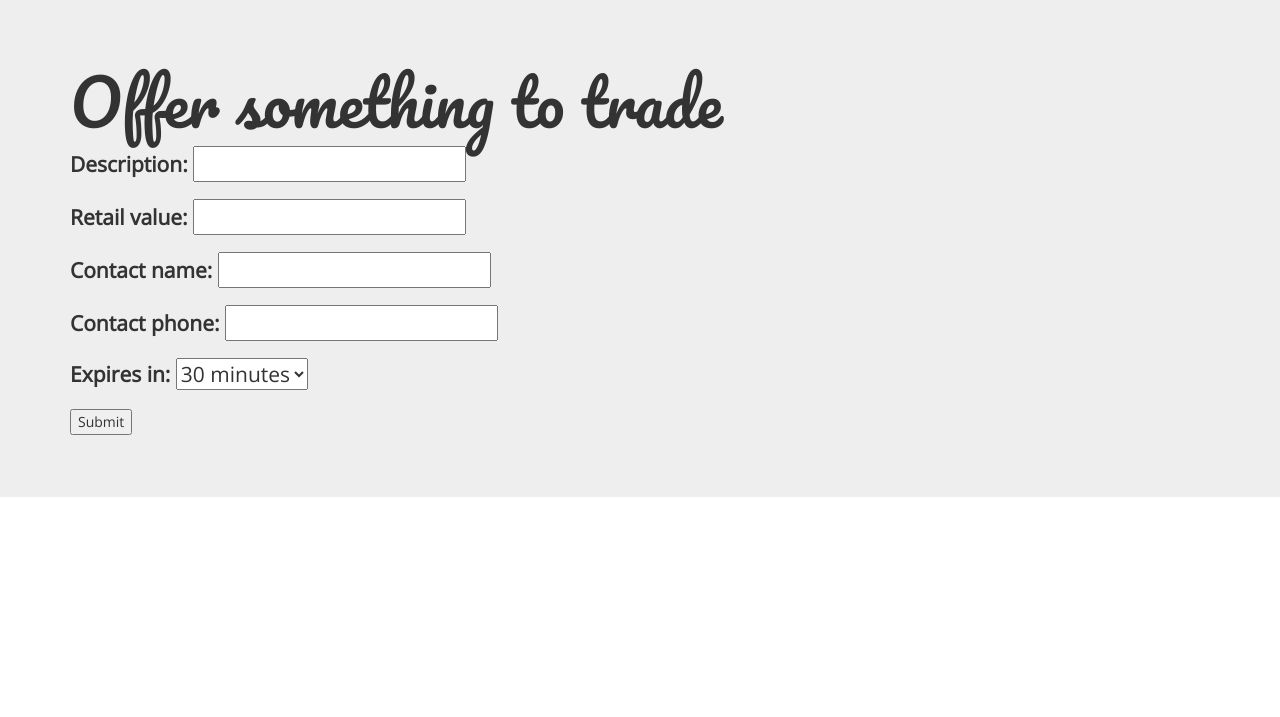
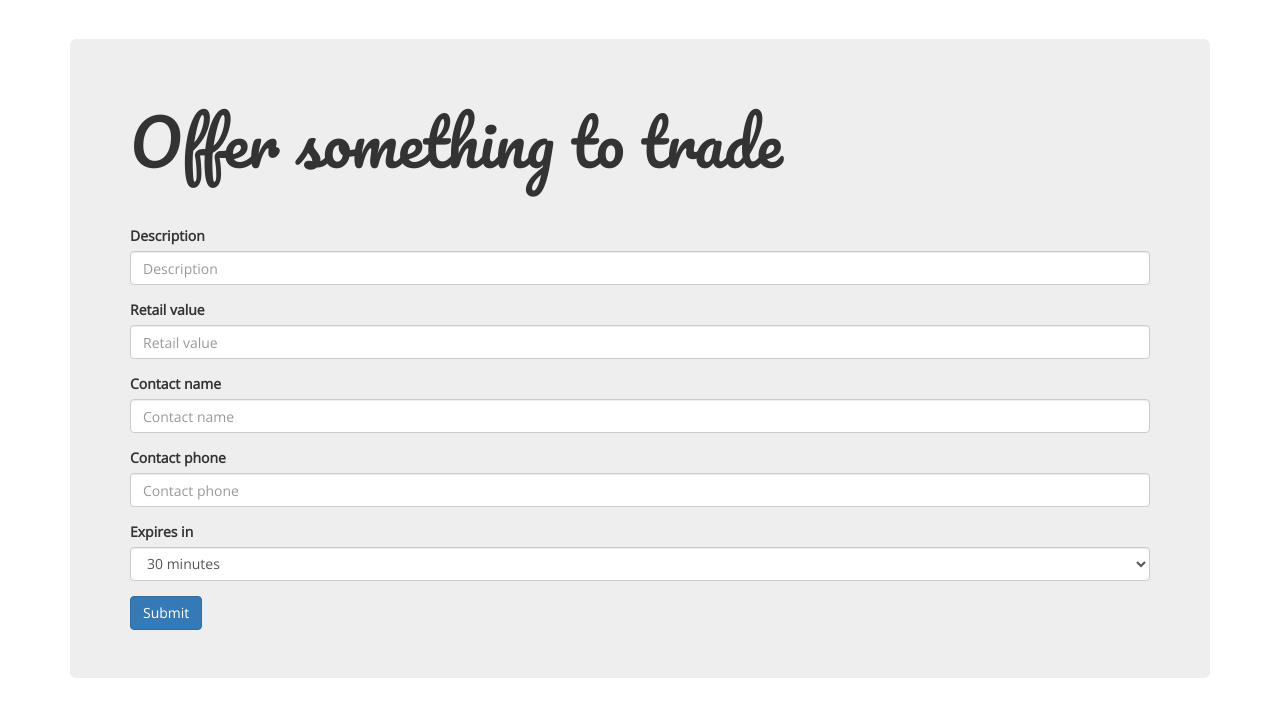
Before and after one commit to lawsonpd/pepperclove, a Django app: page /trade/ in a window 1280 px wide. Shown: the part 51-768 px from the top of the page. Run offline with Django 3.2, Linux system fonts and the light colour scheme; the visitor is signed in with stand-in values (Sample User, id 1); data that the repository does not hold is empty; some libraries are stand-ins or nearby versions.

Commit message:
Fix template stuff and test submitting offers and bidding.

```diff
--- a/twofortwo/tradefood/forms.py
+++ b/twofortwo/tradefood/forms.py
@@ -23,7 +23,7 @@ DURATION_CHOICES = (
 
 class OfferFormCustom(forms.Form):
   description = forms.CharField(label="Description", max_length=100)
-  retail_value = forms.FloatField(label="Retail value", required=False)
+  retail_value = forms.FloatField(label="Retail value", required=False, localize=True)
   contact_name = forms.CharField(label="Contact name")
   contact_phone = forms.CharField(label="Contact phone")
   duration = forms.ChoiceField(
@@ -34,7 +34,7 @@ class OfferFormCustom(forms.Form):
 
 class BidFormCustom(forms.Form):
   description = forms.CharField(label="Description", max_length=100)
-  retail_value = forms.FloatField(label="Retail value", required=False)
+  retail_value = forms.FloatField(label="Retail value", required=False, localize=True)
   contact_name = forms.CharField(label="Contact name")
   contact_phone = forms.CharField(label="Contact phone")
   duration = forms.ChoiceField(
--- a/twofortwo/tradefood/models.py
+++ b/twofortwo/tradefood/models.py
@@ -38,7 +38,7 @@ class Merchant(models.Model):
 class Offer(models.Model):
   description = models.CharField(max_length=256)
   merchant = models.ForeignKey(Merchant, on_delete=models.CASCADE, related_name='offers')
-  retail_value = models.DecimalField(max_digits=5, decimal_places=2, blank=True)
+  retail_value = models.DecimalField(max_digits=5, decimal_places=2, blank=True, null=True)
   contact_name = models.CharField(max_length=30)
   contact_phone = models.CharField(max_length=16)
   date_posted = models.DateTimeField()
@@ -56,7 +56,7 @@ class Offer(models.Model):
 class Bid(models.Model):
   description = models.CharField(max_length=256)
   merchant = models.ForeignKey(Merchant, on_delete=models.CASCADE, related_name='bids')
-  retail_value = models.DecimalField(max_digits=5, decimal_places=2, blank=True)
+  retail_value = models.DecimalField(max_digits=5, decimal_places=2, blank=True, null=True)
   contact_name = models.CharField(max_length=30)
   contact_phone = models.CharField(max_length=16)
   offer = models.ForeignKey(Offer, on_delete=models.CASCADE, related_name='bids')
--- a/twofortwo/tradefood/templates/tradefood/base.html
+++ b/twofortwo/tradefood/templates/tradefood/base.html
@@ -1,11 +1,10 @@
-{% load bootstrap3 %}
-
-{% bootstrap_css %}
-{% bootstrap_javascript %}
-
 <!DOCTYPE html>
 <html lang="en">
 <head>
+  {% load bootstrap3 %}
+
+  {% bootstrap_css %}
+
   <meta charset="utf-8">
   <meta http-equiv="X-UA-Compatible" content="IE=edge">
   <meta name="viewport" content="width=device-width, initial-scale=1.0">
@@ -15,11 +14,17 @@
   <style>
     h1 {
       font-family: 'Pacifico', cursive;
+      margin-bottom: 50px;
     }
     body {
       font-family: 'Open Sans', sans-serif;
     }
+    .jumbotron {
+      margin-top: 40px;
+    }
   </style>
+
+  {% block custom_css %}{% endblock %}
 </head>
 
 <body style="padding-top: 50px; padding-bottom: 20px;">
@@ -62,8 +67,8 @@
     </div>
   </nav>
 
-  <div class="jumbotron">
-    <div class="container">
+  <div class="container">
+    <div class="jumbotron">
       {% block error %}
         <p class="lead text-warning">{{ error_message }}</p>
       {% endblock %}
@@ -71,5 +76,7 @@
     </div>
   </div>
 
+  {% bootstrap_javascript %}
+  <script src="https://ajax.googleapis.com/ajax/libs/jquery/1.12.4/jquery.min.js"></script>
 </body>
 </html>
--- a/twofortwo/tradefood/templates/tradefood/bids/bid-offer_owner.html
+++ b/twofortwo/tradefood/templates/tradefood/bids/bid-offer_owner.html
@@ -2,9 +2,11 @@
 
 {% block content %}
 
-<h1>Bid from {{ bid.merchant.name }}</h1>
+<h2>Bid from</h2>
 
-<h2>{{ bid.description }}</h2>
+<h1>{{ bid.merchant.name }}</h1>
+
+<h2 class="text-info">{{ bid.description }}</h2>
 {% if bid.retail_value %}
   <p>Retail value ${{ bid.retail_value }}</p>
 {% endif %}
--- a/twofortwo/tradefood/templates/tradefood/home.html
+++ b/twofortwo/tradefood/templates/tradefood/home.html
@@ -1,12 +1,16 @@
 {% extends "tradefood/base.html" %}
 
 {% block content %}
+
+<div class="text-center">
 
   {% if user.is_authenticated %}
 
     <h1>Pepperclove</h1>
 
     <h2>Time to get that trade on!</h2>
+
+    <p><a href="/trade/">Post</a> something or see what's being <a href="/offers/"> offered</a>
 
   {% else %}
 
@@ -18,4 +22,6 @@
 
   {% endif %}
 
+</div>
+
 {% endblock %}
--- a/twofortwo/tradefood/templates/tradefood/offers/offers.html
+++ b/twofortwo/tradefood/templates/tradefood/offers/offers.html
@@ -7,7 +7,7 @@
     <div class="offer panel panel-default">
       <div class="panel-body">
         <p>{{ offer.description }}</p>
-        <p>{{ offer.merchant.name }}</p>
+        <p>from {{ offer.merchant.name }}</p>
         <!-- <a href="/offers/{{ offer.pk }}/">Details</a> -->
         <a href="/bid/{{ offer.pk }}/">Place a bid</a>
       </div>
--- a/twofortwo/tradefood/templates/tradefood/offers/trade.html
+++ b/twofortwo/tradefood/templates/tradefood/offers/trade.html
@@ -1,12 +1,17 @@
 {% extends "tradefood/base.html" %}
+
+{% load bootstrap3 %}
 
 {% block content %}
 
 <h1>Offer something to trade</h1>
+
 <form method="post" action="/trade/">
   {% csrf_token %}
-  {{ form.as_p }}
-  <input type="submit" value="Submit" />
+  {% bootstrap_form form %}
+  {% buttons %}
+    <button type="submit" class="btn btn-primary">Submit</button>
+  {% endbuttons %}
 </form>
 
 {% endblock %}
--- a/twofortwo/tradefood/views.py
+++ b/twofortwo/tradefood/views.py
@@ -113,12 +113,15 @@ def submit_offer(request):
 
       form_data = form.cleaned_data
       time_post = now()
-      offer_expiry = time_post + timedelta(form_data['duration']/24.0)
+      duration = timedelta(float(form_data['duration'])/24.0)
+      offer_expiry = time_post + duration
+
+      rv = form_data['retail_value'] or None
 
       offer = Offer.objects.create(
         description=form_data['description'],
         merchant=merch,
-        retail_value=form_data['retail_value'],
+        retail_value=rv,
         contact_name=form_data['contact_name'],
         contact_phone=form_data['contact_phone'],
         date_posted=time_post,
@@ -145,13 +148,15 @@ def submit_bid(request, offer_pk):
 
       form_data = form.cleaned_data
       time_post = now()
-      bid_expiry = time_post + timedelta(form_data['duration']/24.0)
+      bid_expiry = time_post + timedelta(float(form_data['duration'])/24.0)
+
+      rv = form_data['retail_value'] or None
 
       bid = Bid.objects.create(
         description=form_data['description'],
         merchant=merch,
         offer=this_offer,
-        retail_value=form_data['retail_value'],
+        retail_value=rv,
         contact_name=form_data['contact_name'],
         contact_phone=form_data['contact_phone'],
         date_posted=time_post,
@@ -189,10 +194,10 @@ def my_bids(request):
   )
 
   # e = [is_alive(bid) for bid in bids]
-  alive_bids = [bid for bid in bids if bid.is_alive()]
+  # alive_bids = [bid for bid in bids if bid.is_alive()]
 
   # return render(request, 'tradefood/bids/my_bids.html', {'bid_data': zip(bids, e)})
-  return render(request, 'tradefood/bids/my_bids.html', {'bids': alive_bids})
+  return render(request, 'tradefood/bids/my_bids.html', {'bids': bids})
 
 @login_required(login_url='/login/')
 def my_offers(request):
@@ -206,10 +211,10 @@ def my_offers(request):
   )
 
   # e = [is_alive(offer) for offer in offers]
-  alive_offers = [offer for offer in offers if offer.is_alive()]
+  # alive_offers = [offer for offer in offers if offer.is_alive()]
 
   # return render(request, 'tradefood/bids/my_offers.html', {'offer_data': zip(offers, e)})
-  return render(request, 'tradefood/offers/my_offers.html', {'offers': alive_offers})
+  return render(request, 'tradefood/offers/my_offers.html', {'offers': offers})
 
 @login_required(login_url='/login/')
 def bid_details(request, bid_pk):
--- a/twofortwo/twofortwo/settings.py
+++ b/twofortwo/twofortwo/settings.py
@@ -79,7 +79,11 @@ DATABASES = {
     'default': {
         'ENGINE': 'django.db.backends.sqlite3',
         'NAME': os.path.join(BASE_DIR, 'db.sqlite3'),
-    }
+    },
+    'production': {
+        'ENGINE': 'django.db.backends.postgresql',
+        'NAME': os.path.join(BASE_DIR, 'db.postgresql'),
+    },
 }
 
 
```
Also changed, not shown: twofortwo/tradefood/templates/tradefood/bids/bid-bid_owner.html (+8 -6 lines), twofortwo/tradefood/templates/tradefood/bids/place_bid.html (+8 -5 lines), twofortwo/tradefood/migrations/0014_auto_20171118_1509.py (added), 6 other files. Lines whose indentation alone changed are shown as unchanged.
